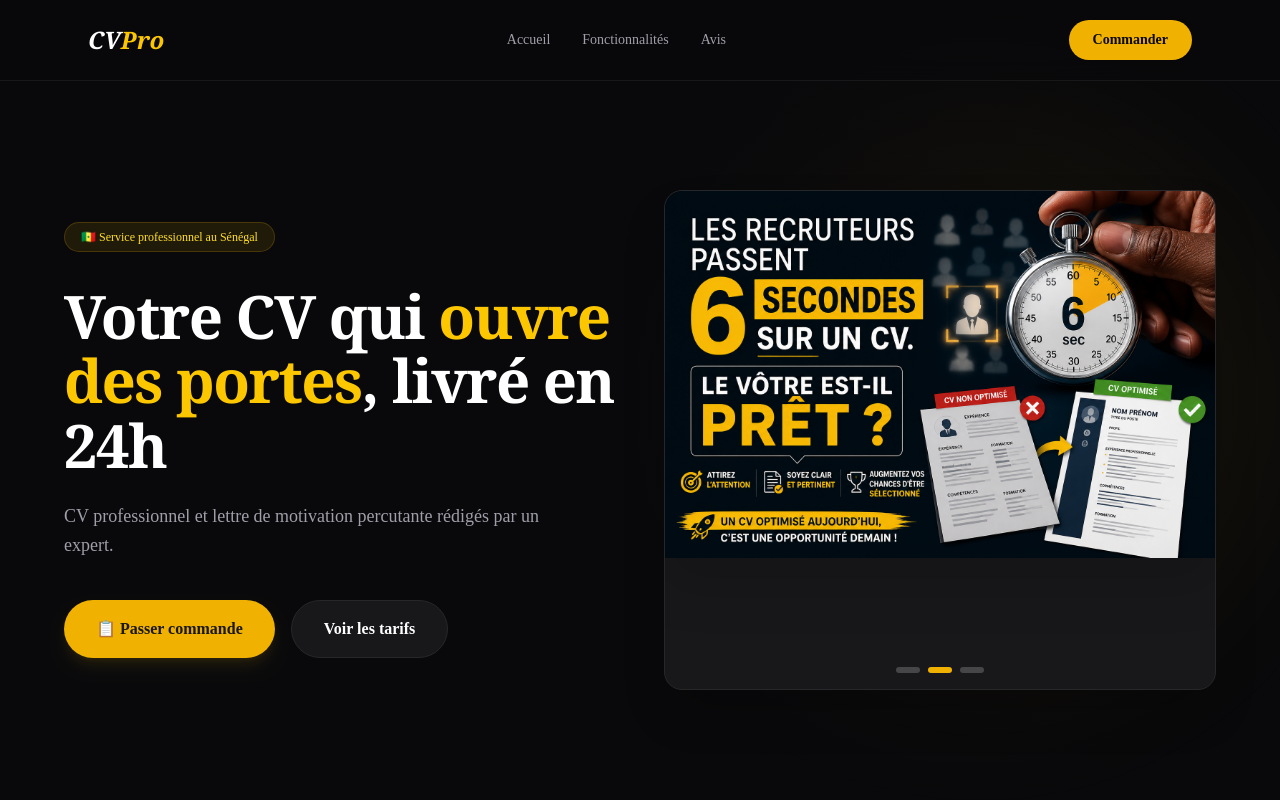
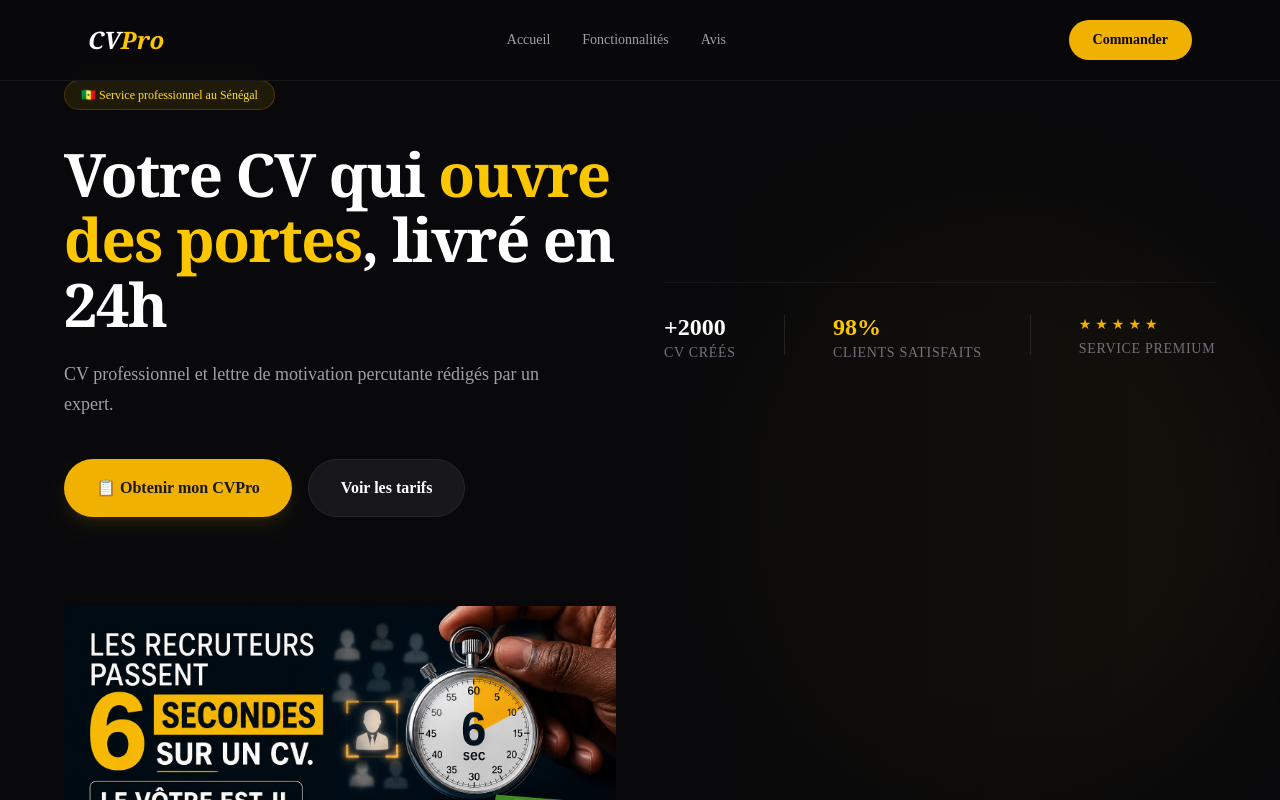
Before and after one commit to Kobe-24-cpu/CVpro-Senegal, a Next.js app: page / in a window 1280 px wide. Shown: the top 800 px of the page. Built offline with nearby package versions, Linux system fonts and the light colour scheme.

Commit message:
odification du code 6

```diff
--- a/components/Footer.tsx
+++ b/components/Footer.tsx
@@ -11,7 +11,7 @@ export default function Footer() {
           <div>
             <h3 className="text-yellow-400 font-serif text-2xl mb-4 italic">CVPro Sénégal</h3>
             <p className="text-zinc-400 text-sm leading-relaxed">
-              Propulsez votre carrière avec des documents professionnels. Livraison rapide partout au Sénégal.
+              Propulsez votre carrière avec des documents professionnels. Disponible rapidement partout au Sénégal.
             </p>
           </div>
 
--- a/components/Hero.tsx
+++ b/components/Hero.tsx
@@ -61,7 +61,7 @@ export default function Hero() {
                 href="/commander#form-section"
                 className="bg-yellow-500 text-zinc-900 font-bold px-8 py-4 rounded-full hover:bg-yellow-400 transition-all shadow-lg shadow-yellow-500/10 flex items-center gap-2"
               >
-                📋 Passer commande
+                📋 Obtenir mon CVPro
               </Link>
 
               <Link
@@ -72,29 +72,54 @@ export default function Hero() {
               </Link>
             </div>
           </div>
+          {/* SECTION STATISTIQUES (Preuve Sociale) */}
+<div className="mt-12 pt-8 border-t border-white/5 flex flex-wrap gap-8 md:gap-12">
+  <div>
+    <p className="text-2xl font-bold text-white leading-none">+2000</p>
+    <p className="text-zinc-500 text-sm mt-1 uppercase tracking-wider font-medium">CV créés</p>
+  </div>
 
-          {/* DIAPORAMA (Droite) */}
-          <div className="relative h-[400px] md:h-[500px] w-full rounded-2xl overflow-hidden border border-zinc-800 shadow-2xl bg-zinc-900">
+  <div className="w-px h-10 bg-white/10 hidden sm:block" /> {/* Petite barre de séparation */}
+
+  <div>
+    <p className="text-2xl font-bold text-yellow-400 leading-none">98%</p>
+    <p className="text-zinc-500 text-sm mt-1 uppercase tracking-wider font-medium">Clients satisfaits</p>
+  </div>
+
+  <div className="w-px h-10 bg-white/10 hidden sm:block" /> {/* Petite barre de séparation */}
+
+  <div>
+    <div className="flex gap-1 mb-1">
+      {[...Array(5)].map((_, i) => (
+        <span key={i} className="text-yellow-500 text-sm">★</span>
+      ))}
+    </div>
+    <p className="text-zinc-500 text-sm uppercase tracking-wider font-medium">Service Premium</p>
+  </div>
+</div>
+
+          {/* DIAPORAMA (Droite) - Taille ajustée et style épuré */}
+            <div className="relative h-[350px] md:h-[450px] w-full flex items-center justify-center overflow-hidden">
                  {heroImages.map((img, index) => (
             <div
                  key={index}
-                className={`absolute inset-0 transition-opacity duration-1000 ease-in-out ${
+                 className={`absolute inset-0 transition-opacity duration-1000 ease-in-out flex items-center justify-center ${
                   index === currentIndex ? "opacity-100" : "opacity-0"
            }`}
              >
            <img
                   src={img}
         alt={`Aperçu ${index + 1}`}
-                  className="max-w-full max-h-full object-contain drop-shadow-2xl"
-                   onError={(e) => { e.currentTarget.src = "https://via.placeholder.com/600x800/18181b/eab308?text=Image+Hero"; }}
+        className="max-w-full max-h-full object-contain drop-shadow-xl"
+        onError={(e) => { e.currentTarget.src = "https://via.placeholder.com/400x600/18181b/eab308?text=Image+Hero"; }}
       />
     </div>
   ))}
 
-            {/* Points indicateurs */}
-            <div className="absolute bottom-4 left-1/2 -translate-x-1/2 flex gap-2">
+  {/* Points indicateurs plus discrets */}
+  <div className="absolute bottom-2 left-1/2 -translate-x-1/2 flex gap-2">
     {heroImages.map((_, i) => (
-                <div key={i} className={`h-1.5 w-6 rounded-full transition-all ${i === currentIndex ? "bg-yellow-500" : "bg-white/20"}`} />
+      <div key={i} className={`h-1 w-4 rounded-full transition-all ${i === currentIndex ? "bg-yellow-500" : "bg-white/10"}`} />
     ))}
   </div>
 </div>
```
Lines whose indentation alone changed are shown as unchanged.
